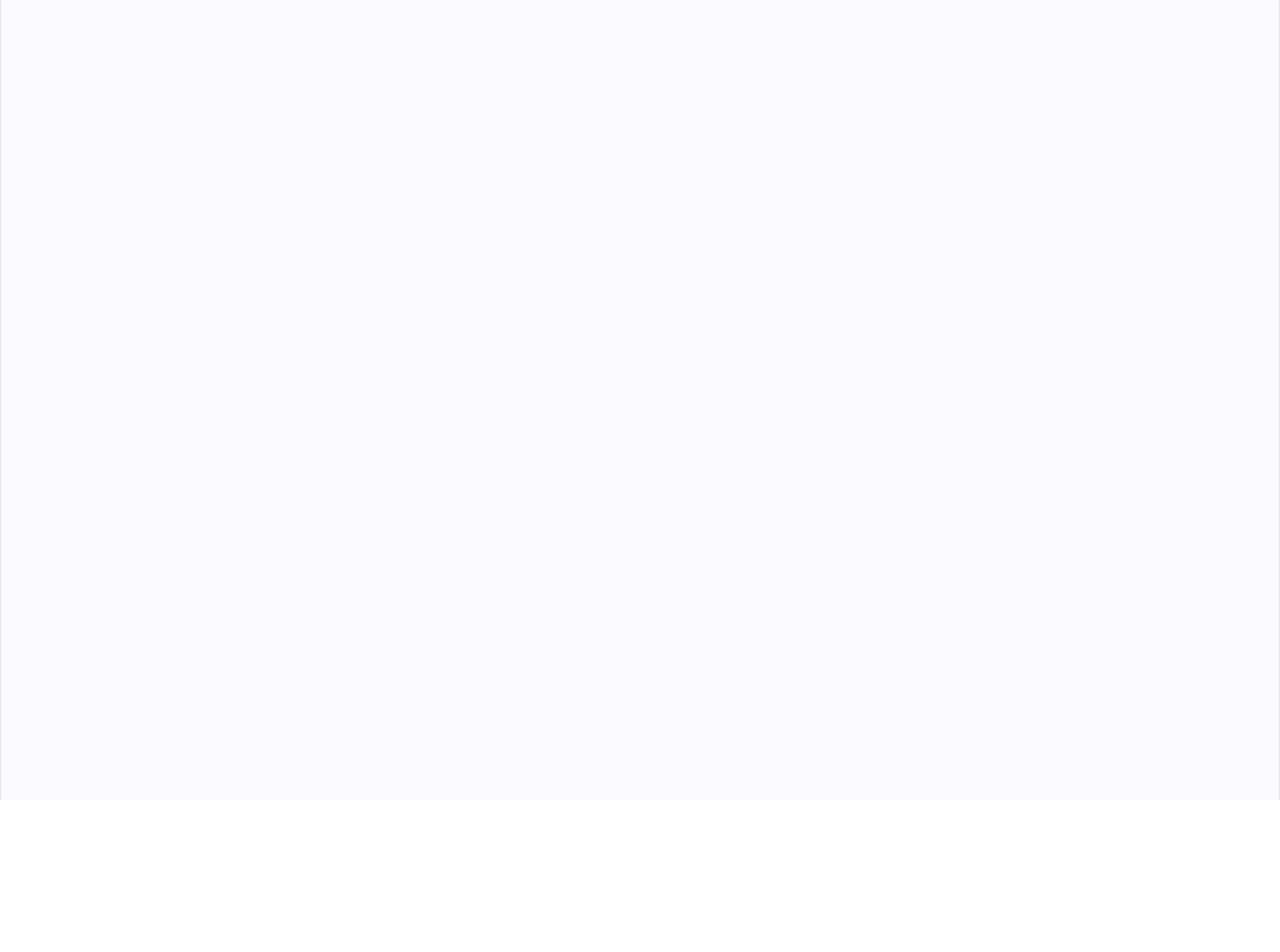
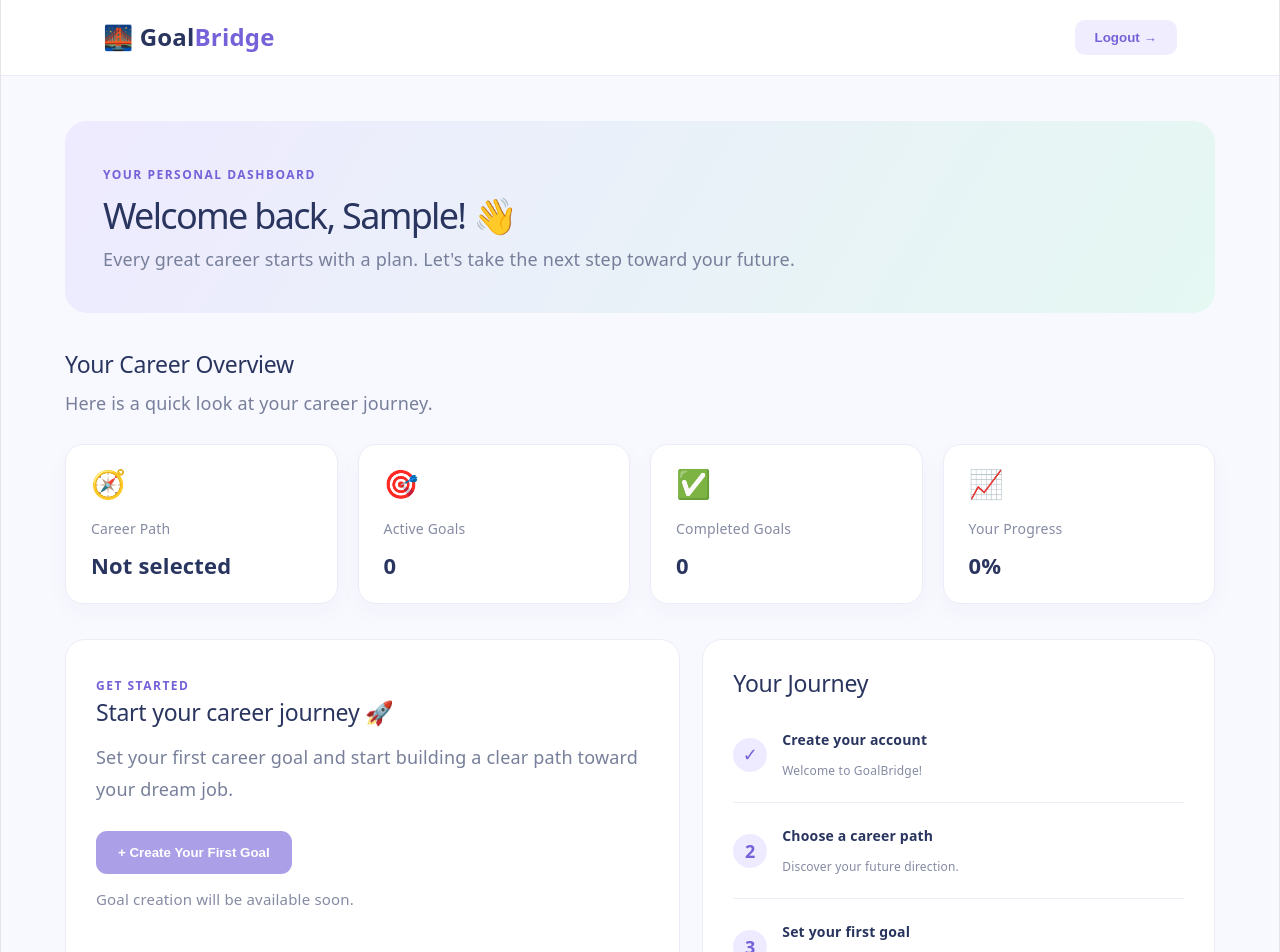
Before and after one commit to sandeepa-lak20/GoalBridge, a React app in the folder frontend/: page /dashboard in a window 1280 px wide. Before the commit this address had no page. Shown: the top 952 px of the page. Before the commit the page ends 800 px from the top, so only its background shows below. Built offline with nearby package versions, Linux system fonts and the light colour scheme; sample sign-in values are in the browser's storage; the HTML template or start-up script is replaced by a standard one.

Commit message:
Add user dashboard with personalized welcome message

```diff
--- a/frontend/src/App.jsx
+++ b/frontend/src/App.jsx
@@ -1,9 +1,11 @@
 
 import Navbar from "./components/Navbar";
 import "./App.css";
-import { Routes, Route } from "react-router-dom";
+import { Routes, Route,  } from "react-router-dom";
 import Register from "./pages/Register";
 import Login from "./pages/Login";
+import Dashboard from "./pages/Dashboard";
+import { Navigate } from "react-router-dom";
 
 const features = [
   {
@@ -246,12 +248,21 @@ function Home() {
   );
 }
 
-function App() {
+ function App() {
   return (
     <Routes>
       <Route path="/" element={<Home />} />
       <Route path="/register" element={<Register />} />
       <Route path="/login" element={<Login />} />
+
+      <Route
+        path="/dashboard"
+        element={
+          localStorage.getItem("token")
+            ? <Dashboard />
+            : <Navigate to="/login" replace />
+        }
+      />
     </Routes>
   );
 }
--- /dev/null
+++ b/frontend/src/pages/Dashboard.css
@@ -0,0 +1,209 @@
+
+.dashboard-page {
+  min-height: 100vh;
+  background: #f8f8ff;
+  color: #29355f;
+  text-align: left;
+}
+
+.dashboard-header {
+  display: flex;
+  justify-content: space-between;
+  align-items: center;
+  padding: 20px 8%;
+  background: white;
+  border-bottom: 1px solid #eeebf8;
+}
+
+.dashboard-brand {
+  font-size: 24px;
+  font-weight: 800;
+  color: #29355f;
+}
+
+.dashboard-brand span {
+  color: #7561d8;
+}
+
+.logout-btn {
+  padding: 10px 20px;
+  background: #f0edff;
+  border: none;
+  border-radius: 10px;
+  color: #7561d8;
+  font-weight: 700;
+  cursor: pointer;
+}
+
+.dashboard-main {
+  max-width: 1200px;
+  margin: auto;
+  padding: 45px 25px;
+}
+
+.dashboard-welcome {
+  padding: 38px;
+  background: linear-gradient(120deg, #eeeaff, #e5f8f2);
+  border-radius: 22px;
+  margin-bottom: 38px;
+}
+
+.dashboard-tag {
+  color: #7561d8;
+  font-size: 12px;
+  font-weight: 800;
+  letter-spacing: 1.5px;
+}
+
+.dashboard-welcome h1 {
+  font-size: clamp(26px, 4vw, 36px);
+  margin: 15px 0;
+  color: #29355f;
+}
+
+.dashboard-welcome p,
+.section-subtitle {
+  color: #777f9a;
+  line-height: 1.7;
+}
+
+.dashboard-section h2,
+.dashboard-bottom h2 {
+  font-size: 23px;
+  color: #29355f;
+  margin-bottom: 10px;
+}
+
+.dashboard-stats {
+  display: grid;
+  grid-template-columns: repeat(4, 1fr);
+  gap: 20px;
+  margin-top: 25px;
+}
+
+.stat-card {
+  background: white;
+  border: 1px solid #eeebf8;
+  border-radius: 18px;
+  padding: 25px;
+  box-shadow: 0 8px 25px #33336608;
+}
+
+.stat-icon {
+  font-size: 28px;
+  margin-bottom: 20px;
+}
+
+.stat-card p {
+  color: #858ba3;
+  font-size: 14px;
+}
+
+.stat-card h3 {
+  font-size: 22px;
+  margin: 10px 0 0;
+  color: #29355f;
+}
+
+.dashboard-bottom {
+  display: grid;
+  grid-template-columns: 1.2fr 1fr;
+  gap: 22px;
+  margin-top: 35px;
+}
+
+.getting-started-card,
+.journey-card {
+  background: white;
+  border: 1px solid #eeebf8;
+  padding: 30px;
+  border-radius: 20px;
+}
+
+.getting-started-card p {
+  color: #777f9a;
+  line-height: 1.8;
+  margin: 15px 0 25px;
+}
+
+.start-goal-btn {
+  padding: 14px 22px;
+  background: #7561d8;
+  color: white;
+  border: none;
+  border-radius: 11px;
+  font-weight: 700;
+}
+
+.start-goal-btn:disabled {
+  opacity: 0.6;
+  cursor: not-allowed;
+}
+
+.getting-started-card small {
+  display: block;
+  margin-top: 12px;
+  color: #858ba3;
+}
+
+.journey-item {
+  display: flex;
+  align-items: center;
+  gap: 15px;
+  padding: 18px 0;
+  border-bottom: 1px solid #f0edf8;
+}
+
+.journey-item span {
+  display: grid;
+  place-items: center;
+  width: 34px;
+  height: 34px;
+  flex-shrink: 0;
+  background: #eeeaff;
+  border-radius: 50%;
+  color: #7561d8;
+  font-weight: 700;
+}
+
+.journey-item strong {
+  font-size: 14px;
+}
+
+.journey-item p {
+  color: #858ba3;
+  font-size: 12px;
+  margin-top: 5px;
+}
+
+@media (max-width: 900px) {
+  .dashboard-stats {
+    grid-template-columns: repeat(2, 1fr);
+  }
+
+  .dashboard-bottom {
+    grid-template-columns: 1fr;
+  }
+}
+
+@media (max-width: 500px) {
+  .dashboard-header {
+    padding: 18px 5%;
+  }
+
+  .dashboard-main {
+    padding: 25px 15px;
+  }
+
+  .dashboard-welcome {
+    padding: 25px;
+  }
+
+  .dashboard-stats {
+    gap: 12px;
+  }
+
+  .stat-card {
+    padding: 18px;
+  }
+}
--- /dev/null
+++ b/frontend/src/pages/Dashboard.jsx
@@ -0,0 +1,139 @@
+
+import { useNavigate, Navigate } from "react-router-dom";
+import "./Dashboard.css";
+
+function Dashboard() {
+  const navigate = useNavigate();
+
+  const token = localStorage.getItem("token");
+
+  let user = null;
+  try {
+    user = JSON.parse(localStorage.getItem("user") || "null");
+  } catch {
+    user = null;
+  }
+
+  if (!token) {
+    return <Navigate to="/login" replace />;
+  }
+
+ const firstName = user?.firstName || "User";
+
+  const stats = [
+    { icon: "🧭", title: "Career Path", value: "Not selected" },
+    { icon: "🎯", title: "Active Goals", value: "0" },
+    { icon: "✅", title: "Completed Goals", value: "0" },
+    { icon: "📈", title: "Your Progress", value: "0%" },
+  ];
+
+  function handleLogout() {
+    localStorage.removeItem("token");
+    localStorage.removeItem("user");
+    navigate("/login", { replace: true });
+  }
+
+  return (
+    <div className="dashboard-page">
+      <header className="dashboard-header">
+        <div className="dashboard-brand">
+          🌉 Goal<span>Bridge</span>
+        </div>
+
+        <button
+          className="logout-btn"
+          onClick={handleLogout}
+        >
+          Logout →
+        </button>
+      </header>
+
+      <main className="dashboard-main">
+        <section className="dashboard-welcome">
+          <div>
+            <span className="dashboard-tag">
+              YOUR PERSONAL DASHBOARD
+            </span>
+
+            <h1>Welcome back, {firstName}! 👋</h1>
+
+            <p>
+              Every great career starts with a plan.
+              Let's take the next step toward your future.
+            </p>
+          </div>
+        </section>
+
+        <section className="dashboard-section">
+          <h2>Your Career Overview</h2>
+          <p className="section-subtitle">
+            Here is a quick look at your career journey.
+          </p>
+
+          <div className="dashboard-stats">
+            {stats.map((stat) => (
+              <div className="stat-card" key={stat.title}>
+                <div className="stat-icon">{stat.icon}</div>
+                <p>{stat.title}</p>
+                <h3>{stat.value}</h3>
+              </div>
+            ))}
+          </div>
+        </section>
+
+        <section className="dashboard-bottom">
+          <div className="getting-started-card">
+            <span className="dashboard-tag">
+              GET STARTED
+            </span>
+
+            <h2>Start your career journey 🚀</h2>
+
+            <p>
+              Set your first career goal and start
+              building a clear path toward your dream job.
+            </p>
+
+            <button className="start-goal-btn" disabled>
+              + Create Your First Goal
+            </button>
+
+            <small>
+              Goal creation will be available soon.
+            </small>
+          </div>
+
+          <div className="journey-card">
+            <h2>Your Journey</h2>
+
+            <div className="journey-item">
+              <span>✓</span>
+              <div>
+                <strong>Create your account</strong>
+                <p>Welcome to GoalBridge!</p>
+              </div>
+            </div>
+
+            <div className="journey-item">
+              <span>2</span>
+              <div>
+                <strong>Choose a career path</strong>
+                <p>Discover your future direction.</p>
+              </div>
+            </div>
+
+            <div className="journey-item">
+              <span>3</span>
+              <div>
+                <strong>Set your first goal</strong>
+                <p>Plan what you want to achieve.</p>
+              </div>
+            </div>
+          </div>
+        </section>
+      </main>
+    </div>
+  );
+}
+
+export default Dashboard;
--- a/frontend/src/pages/Login.jsx
+++ b/frontend/src/pages/Login.jsx
@@ -38,9 +38,7 @@ function Login() {
       setMessage(response.data.message);
 
       // For now, return to the home page.
-      setTimeout(() => {
-        navigate("/");
-      }, 700);
+      navigate("/dashboard", { replace: true });
     } catch (error) {
       setIsError(true);
       setMessage(
```
